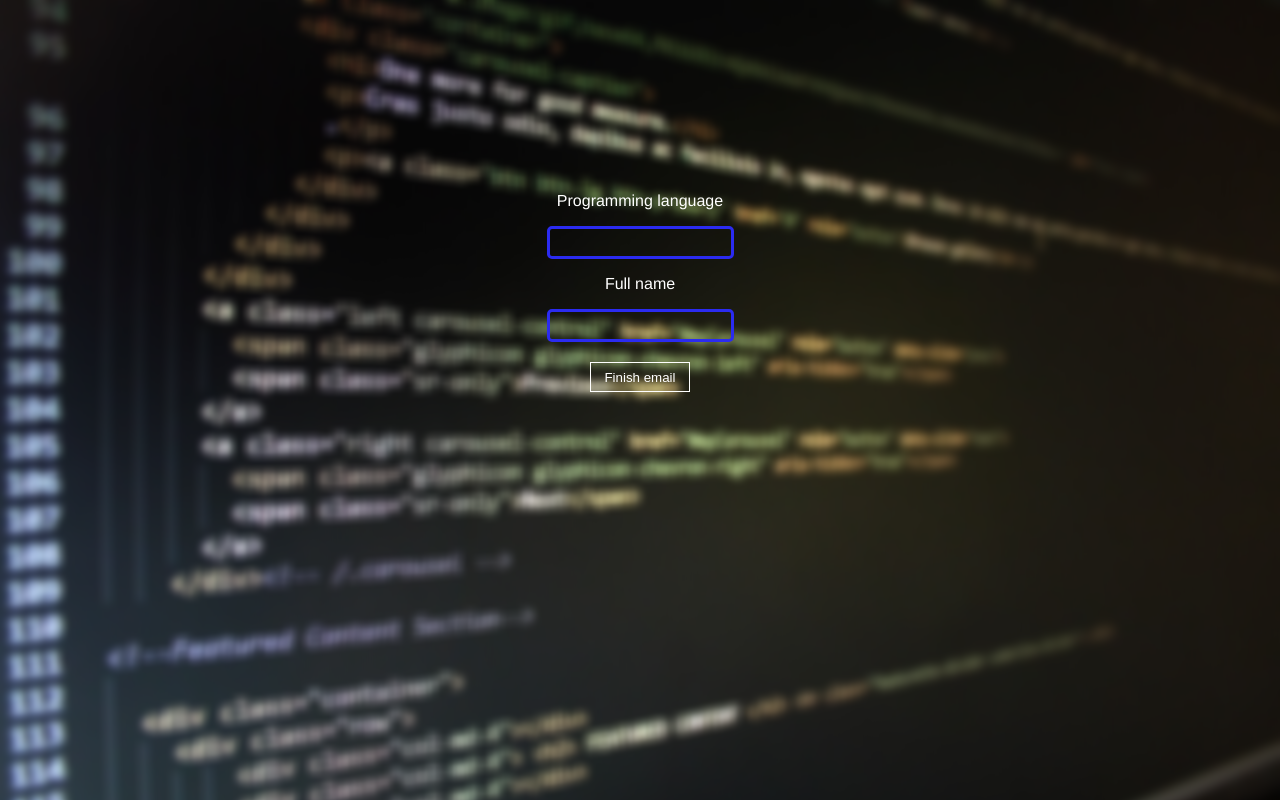
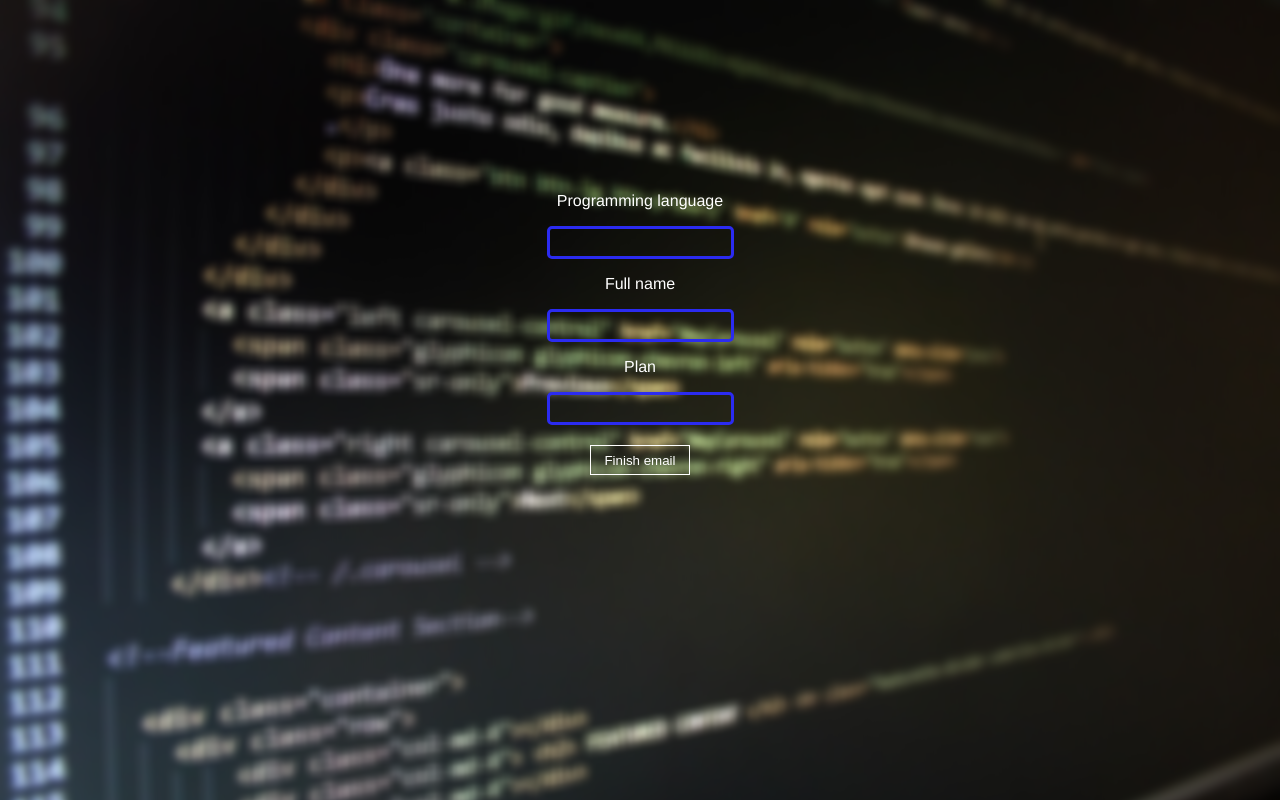
Before and after one commit to tutormatic/tutormatic.github.io, a plain HTML site: page start.html in a window 1280 px wide. Drawn offline with Linux system fonts and the light colour scheme.

Commit message:
Update start.html

```diff
--- a/start.html
+++ b/start.html
@@ -12,6 +12,8 @@
         <input style="color: white;background: transparent;border: solid rgb(43, 43, 241) 3px;border-radius: 5px;height: 25px;" id="langName" type="text">
         <p style="color: white;">Full name</p>
         <input style="color: white;background: transparent;border: solid rgb(43, 43, 241) 3px;border-radius: 5px;height: 25px;" id="firstName" type="text">
+        <p style="color: white">Plan</p>
+        <input style="color: white;background: transparent;border: solid rgb(43, 43, 241) 3px;border-radius: 5px;height: 25px;" id="plan" type="text">
     </div>
     <div style="text-align: center;margin-top: 10px;">
         <button style="background-color: transparent;border: white solid 1px;width: 100px;height: 30px;color: white;margin-top: 10px;" onclick="sendEmail()">Finish email</button>
```
